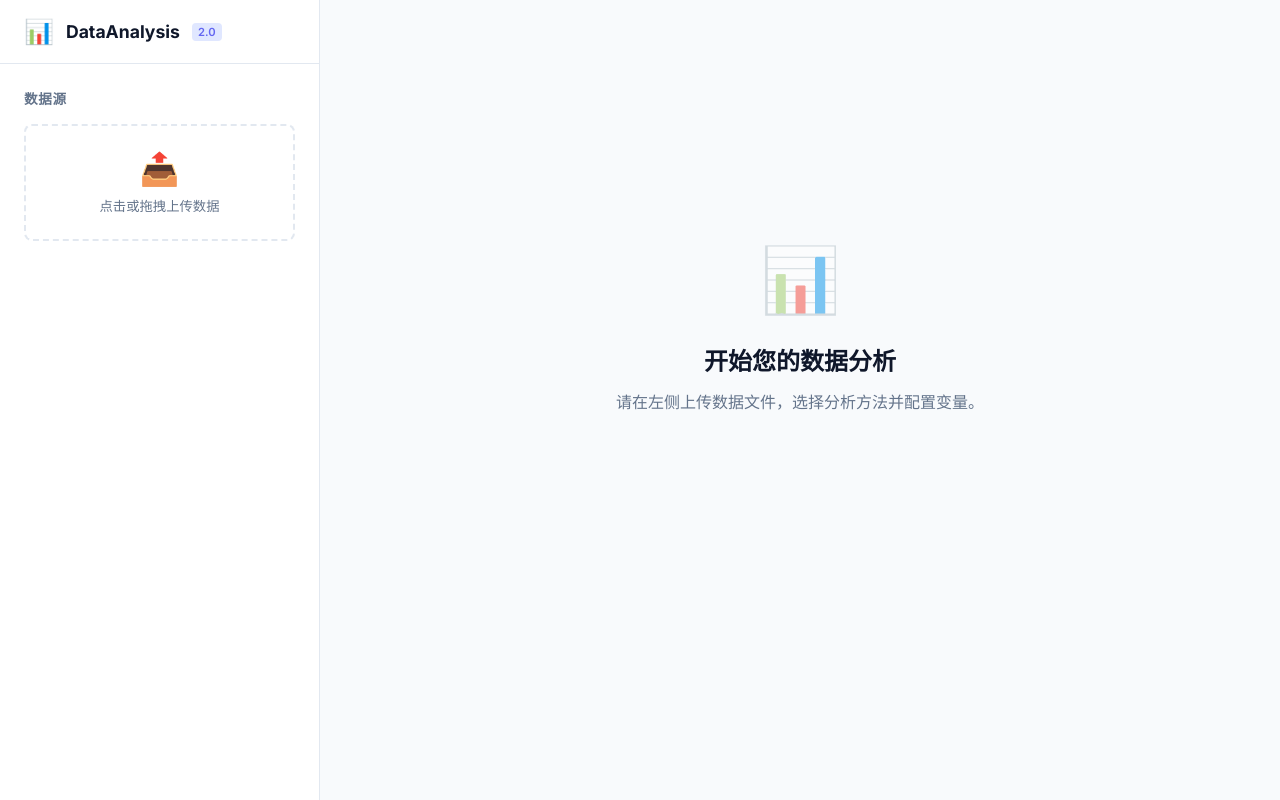
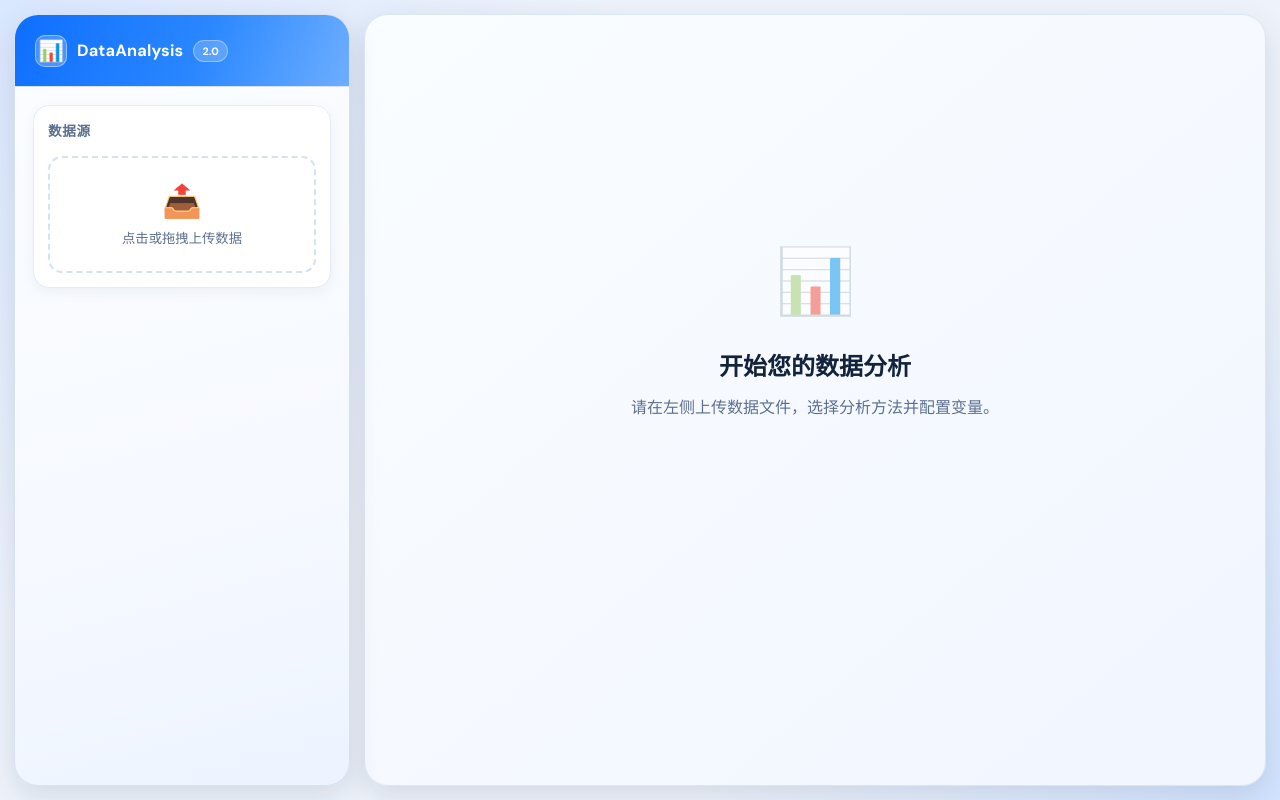
Before and after one commit to Ayanya-0628/datatool, a Flask app: page / in a window 1280 px wide. Run offline with Flask 3, Linux system fonts and the light colour scheme; some libraries are stand-ins or nearby versions.

```diff
--- a/static/style.css
+++ b/static/style.css
@@ -1,36 +1,31 @@
 :root {
-    /* 主色调 - Indigo/Violet */
-    --primary: #6366f1;
-    --primary-hover: #4f46e5;
-    --primary-light: #e0e7ff;
-    --primary-bg: #eef2ff;
+    --primary: #0f6fff;
+    --primary-hover: #005be2;
+    --primary-light: #d7e7ff;
+    --primary-bg: #eef5ff;
 
-    /* 功能色 */
-    --success: #10b981;
+    --success: #0f9f5f;
     --warning: #f59e0b;
-    --danger: #ef4444;
-    --info: #3b82f6;
+    --danger: #d63d56;
+    --info: #1b78f2;
 
-    /* 中性色 */
-    --bg-body: #f8fafc;
+    --bg-body: #eef3fb;
     --bg-surface: #ffffff;
-    --bg-sidebar: #ffffff;
-    --border: #e2e8f0;
-    --text-main: #0f172a;
-    --text-muted: #64748b;
-    --text-light: #94a3b8;
+    --bg-sidebar: #f6f9ff;
+    --border: #d6e1f1;
+    --text-main: #13233d;
+    --text-muted: #5d7090;
+    --text-light: #8ca0bc;
 
-    /* 尺寸 */
-    --sidebar-width: 320px;
-    --header-height: 64px;
-    --radius-sm: 6px;
-    --radius-md: 8px;
-    --radius-lg: 12px;
+    --sidebar-width: 336px;
+    --header-height: 72px;
+    --radius-sm: 8px;
+    --radius-md: 14px;
+    --radius-lg: 20px;
 
-    /* 阴影 */
-    --shadow-sm: 0 1px 2px 0 rgb(0 0 0 / 0.05);
-    --shadow-md: 0 4px 6px -1px rgb(0 0 0 / 0.1);
-    --shadow-lg: 0 10px 15px -3px rgb(0 0 0 / 0.1);
+    --shadow-sm: 0 3px 8px rgb(19 35 61 / 0.08);
+    --shadow-md: 0 10px 30px rgb(19 35 61 / 0.12);
+    --shadow-lg: 0 24px 54px rgb(19 35 61 / 0.16);
 }
 
 * {
@@ -40,83 +35,120 @@
 }
 
 body {
-    font-family: 'Inter', system-ui, -apple-system, sans-serif;
-    background-color: var(--bg-body);
+    font-family: 'DM Sans', 'Noto Sans SC', system-ui, -apple-system, sans-serif;
+    background:
+        radial-gradient(circle at 0% 0%, #d9e7ff 0%, transparent 42%),
+        radial-gradient(circle at 100% 100%, #d2e3ff 0%, transparent 38%),
+        var(--bg-body);
     color: var(--text-main);
     height: 100vh;
-    overflow: hidden; /* 防止整个页面滚动，内容区独立滚动 */
+    overflow: hidden;
 }
 
-/* ===== 布局 ===== */
 .app-container {
     display: flex;
     height: 100vh;
     width: 100vw;
+    gap: 14px;
+    padding: 14px;
 }
 
-/* 侧边栏 */
 .settings-sidebar {
     width: var(--sidebar-width);
-    background: var(--bg-sidebar);
-    border-right: 1px solid var(--border);
+    background: linear-gradient(165deg, #fbfdff 0%, var(--bg-sidebar) 64%, #edf4ff 100%);
+    border: 1px solid var(--border);
+    border-radius: 24px;
     display: flex;
     flex-direction: column;
     flex-shrink: 0;
     z-index: 10;
+    box-shadow: var(--shadow-md);
+    overflow: hidden;
 }
 
 .sidebar-header {
-    height: var(--header-height);
+    min-height: var(--header-height);
     display: flex;
     align-items: center;
-    padding: 0 24px;
+    padding: 14px 20px;
     border-bottom: 1px solid var(--border);
+    background: linear-gradient(110deg, #0f6fff 0%, #2a87ff 55%, #6daeff 100%);
 }
 
 .app-brand {
     display: flex;
     align-items: center;
-    gap: 12px;
+    gap: 10px;
     font-weight: 700;
-    font-size: 1.1rem;
-    color: var(--text-main);
+    font-size: 1.02rem;
+    color: #ffffff;
+    letter-spacing: 0.01em;
 }
 
 .logo-icon {
-    font-size: 1.5rem;
+    font-size: 1.3rem;
+    width: 32px;
+    height: 32px;
+    display: inline-flex;
+    align-items: center;
+    justify-content: center;
+    border-radius: 10px;
+    background: rgb(255 255 255 / 0.22);
+    border: 1px solid rgb(255 255 255 / 0.42);
 }
 
 .version-badge {
-    background: var(--primary-light);
-    color: var(--primary);
-    font-size: 0.7rem;
-    padding: 2px 6px;
-    border-radius: 4px;
-    font-weight: 600;
+    background: rgb(255 255 255 / 0.2);
+    color: #ffffff;
+    font-size: 0.67rem;
+    padding: 3px 8px;
+    border-radius: 999px;
+    font-weight: 700;
+    border: 1px solid rgb(255 255 255 / 0.35);
 }
 
 .sidebar-content {
     flex: 1;
     overflow-y: auto;
-    padding: 24px;
+    padding: 18px;
     display: flex;
     flex-direction: column;
-    gap: 32px;
+    gap: 18px;
+}
+
+.sidebar-content::-webkit-scrollbar {
+    width: 8px;
+}
+
+.sidebar-content::-webkit-scrollbar-thumb {
+    background: #c8d6eb;
+    border-radius: 999px;
+}
+
+.sidebar-section {
+    background: #ffffff;
+    border: 1px solid #e3ecf8;
+    border-radius: 16px;
+    padding: 14px;
+    box-shadow: inset 0 1px 0 #ffffff, 0 4px 14px rgb(19 35 61 / 0.05);
 }
 
 .sidebar-footer {
-    padding: 16px 24px;
+    padding: 14px 18px 18px;
     border-top: 1px solid var(--border);
-    background: var(--bg-surface);
+    background: rgb(248 251 255 / 0.92);
 }
 
-/* 主内容区 */
 .main-content {
     flex: 1;
     overflow-y: auto;
-    padding: 32px;
+    padding: 28px;
     position: relative;
-    background: var(--bg-body);
+    background:
+        linear-gradient(140deg, #fafdff 0%, #f1f6ff 100%);
+    border: 1px solid #dbe6f4;
+    border-radius: 24px;
+    box-shadow: var(--shadow-md);
 }
 
 /* ===== 组件样式 ===== */
--- a/templates/dashboard.html
+++ b/templates/dashboard.html
@@ -6,8 +6,10 @@
     <meta name="viewport" content="width=device-width, initial-scale=1.0">
     <meta name="description" content="多因子方差分析、PCA、聚类分析工具">
     <title>数据分析工具 Pro</title>
-    <link rel="stylesheet" href="/static/style.css?v=34">
-    <link href="https://fonts.googleapis.com/css2?family=Inter:wght@400;500;600;700&display=swap" rel="stylesheet">
+    <link rel="stylesheet" href="/static/style.css?v=35">
+    <link rel="preconnect" href="https://fonts.googleapis.com">
+    <link rel="preconnect" href="https://fonts.gstatic.com" crossorigin>
+    <link href="https://fonts.googleapis.com/css2?family=DM+Sans:wght@400;500;700&family=Noto+Sans+SC:wght@400;500;700;900&display=swap" rel="stylesheet">
     <script src="https://cdnjs.cloudflare.com/ajax/libs/xlsx/0.18.5/xlsx.full.min.js"></script>
 </head>
 
```
